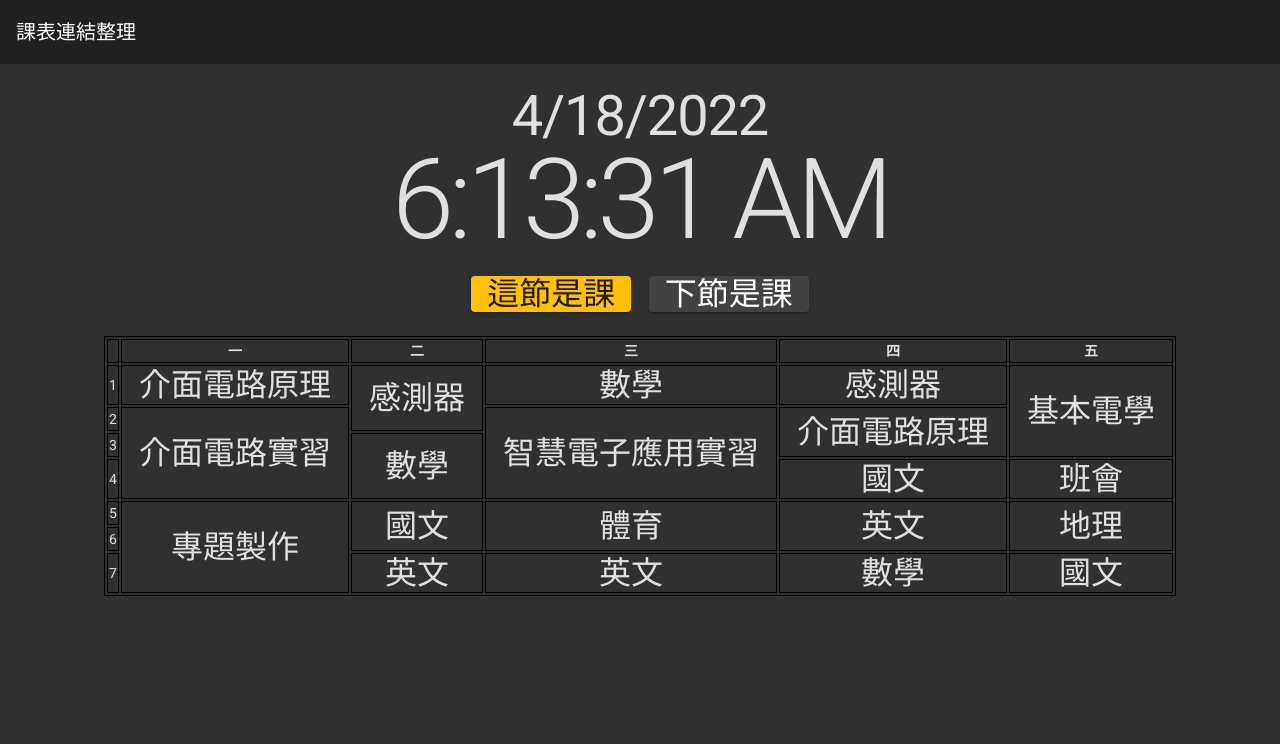
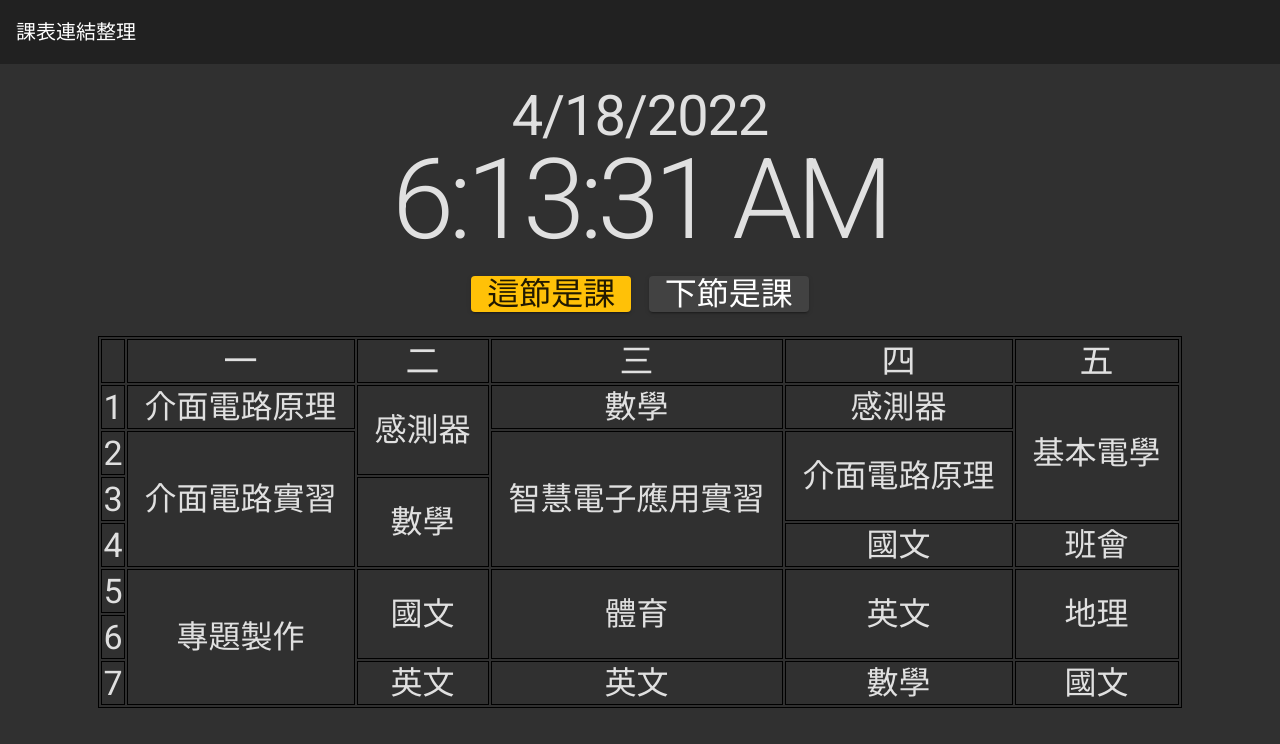
Before and after one commit to quick0831/class-schedule, an Angular app: page / in a window 1280 px wide. Shown: the top 744 px of the page. Built offline with nearby package versions, Linux system fonts and the light colour scheme.

Commit message:
enlarge table text

```diff
--- a/src/app/time-table/time-table.component.html
+++ b/src/app/time-table/time-table.component.html
@@ -1,10 +1,10 @@
 <table>
   <tr>
     <th></th>
-    <th *ngFor="let w of weekdays">{{w}}</th>
+    <th *ngFor="let w of weekdays" class="mat-display-1">{{w}}</th>
   </tr>
   <tr *ngFor="let r of table; let i = index">
-    <td>{{i+1}}</td>
+    <td class="mat-display-1">{{i+1}}</td>
     <ng-container *ngFor="let c of r; let j = index">
       <td *ngIf="class_length[i][j] >= 0"
         [attr.rowspan]="class_length[i][j]+1">
```
